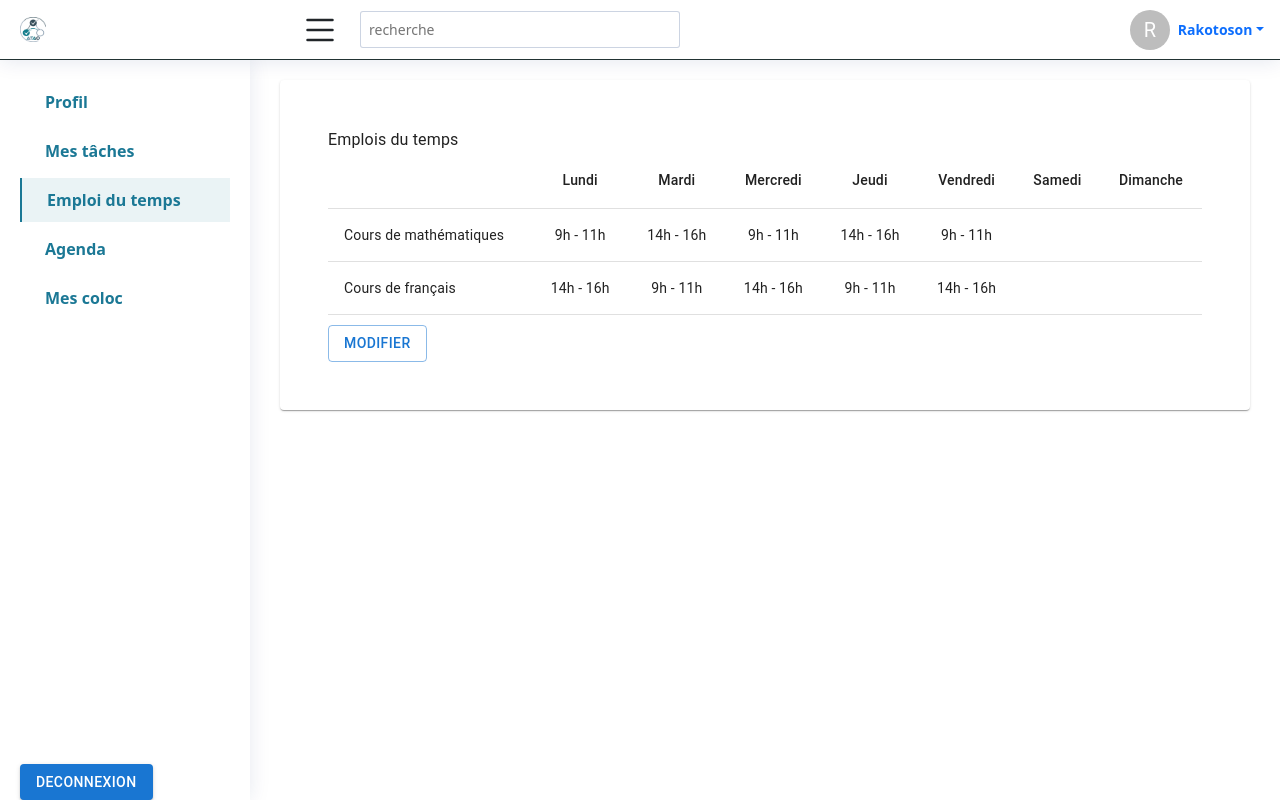
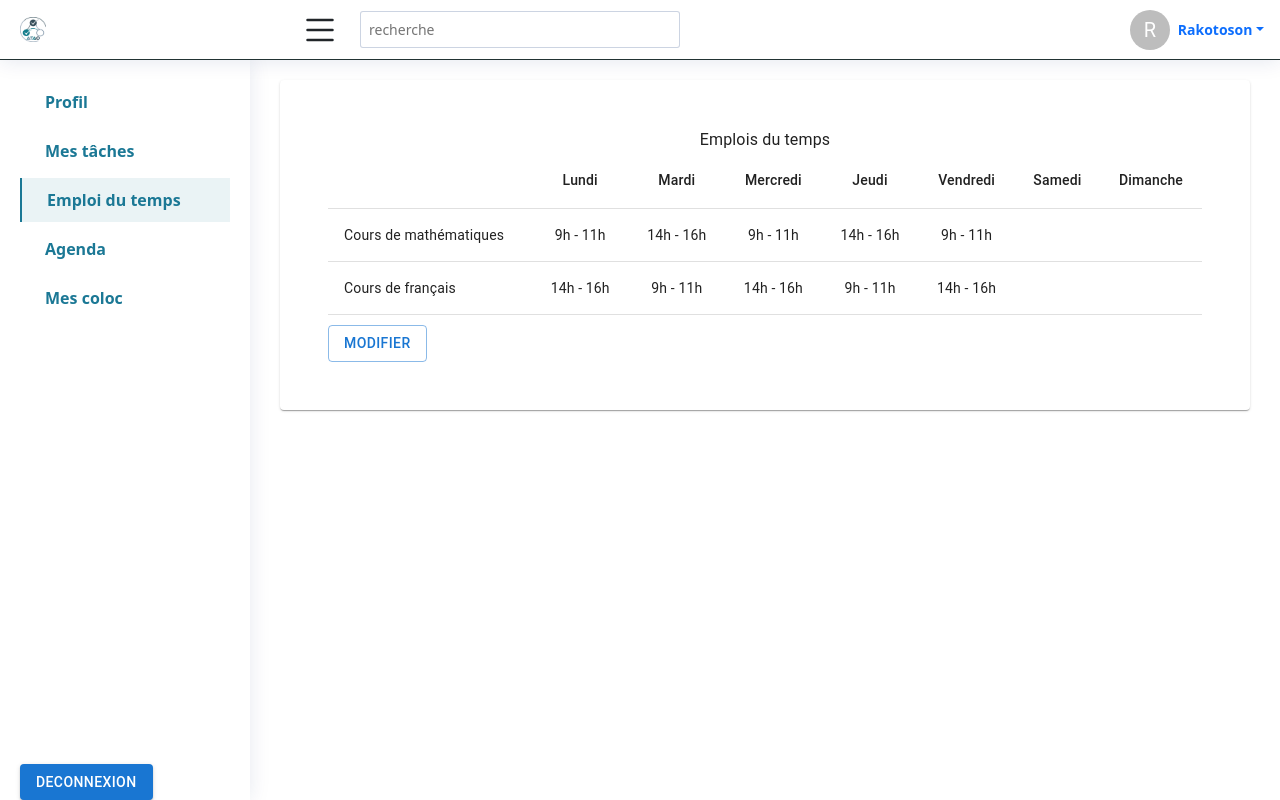
Before and after one commit to Shiro-cha/atao-front, a React (Create React App) app: page /emplois-du-temps in a window 1280 px wide. Built offline with nearby package versions, Linux system fonts and the light colour scheme.

Commit message:
Message by stp

```diff
--- a/src/components/EmploisDuTempsTable.js
+++ b/src/components/EmploisDuTempsTable.js
@@ -142,7 +142,7 @@ function TableEmploiDuTemps({ onUpdate }) {
   return(
 
   <TableContainer component={Paper} className="p-5">
-  <Typography component={"h4"}>
+  <Typography component={"h4"} sx={{textAlign:"center"}}>
   Emplois du temps
   </Typography>
       <Table>
```
